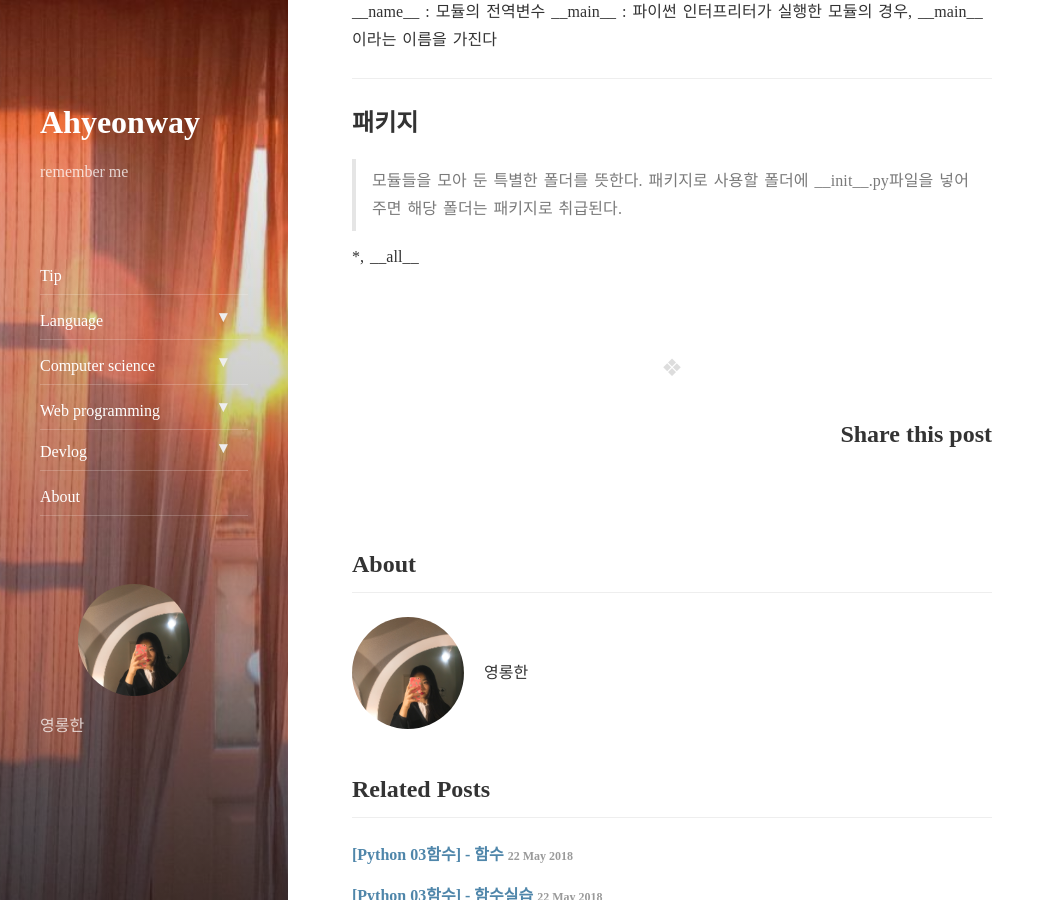
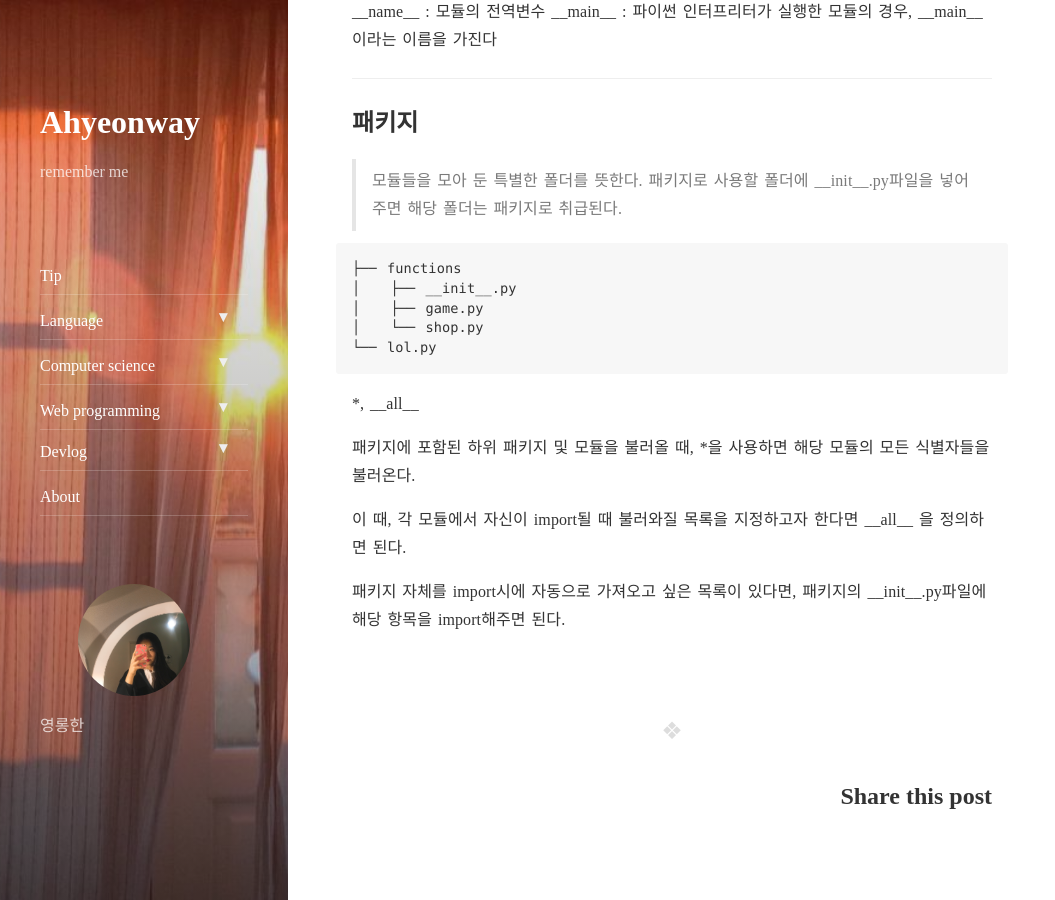
Before and after one commit to ahyeonhub/ahyeonway.github.io, a Jekyll site: the page built from _posts/2018-05-23-python-module.md, in a window 1280 px wide and 900 px high, scrolled down 1009 px. Shown: the whole window, without its empty margins (0-1055 px from the left). Built offline with Jekyll 4.4.1, drawn with Linux system fonts in a browser that asks for light colours; nearby versions of some CDN libraries; comment, search, counter and statistics services are not loaded.

Commit message:
<<<<<<< HEAD post

````diff
--- a/_posts/2018-05-23-python-module.md
+++ b/_posts/2018-05-23-python-module.md
@@ -56,4 +56,18 @@ python <파일명>으로 실행한 경우에만 동작할 부분은 if문으로
 >모듈들을 모아 둔 특별한 폴더를 뜻한다.
 패키지로 사용할 폴더에 \_\_init\_\_.py파일을 넣어주면 해당 폴더는 패키지로 취급된다.
 
+```
+├── functions
+│   ├── __init__.py
+│   ├── game.py
+│   └── shop.py
+└── lol.py
+```
+
 \*, \_\_all\_\_
+
+패키지에 포함된 하위 패키지 및 모듈을 불러올 때, \*을 사용하면 해당 모듈의 모든 식별자들을 불러온다.
+
+이 때, 각 모듈에서 자신이 import될 때 불러와질 목록을 지정하고자 한다면 \_\_all\_\_ 을 정의하면 된다.
+
+패키지 자체를 import시에 자동으로 가져오고 싶은 목록이 있다면, 패키지의 \_\_init\_\_.py파일에 해당 항목을 import해주면 된다.
````
